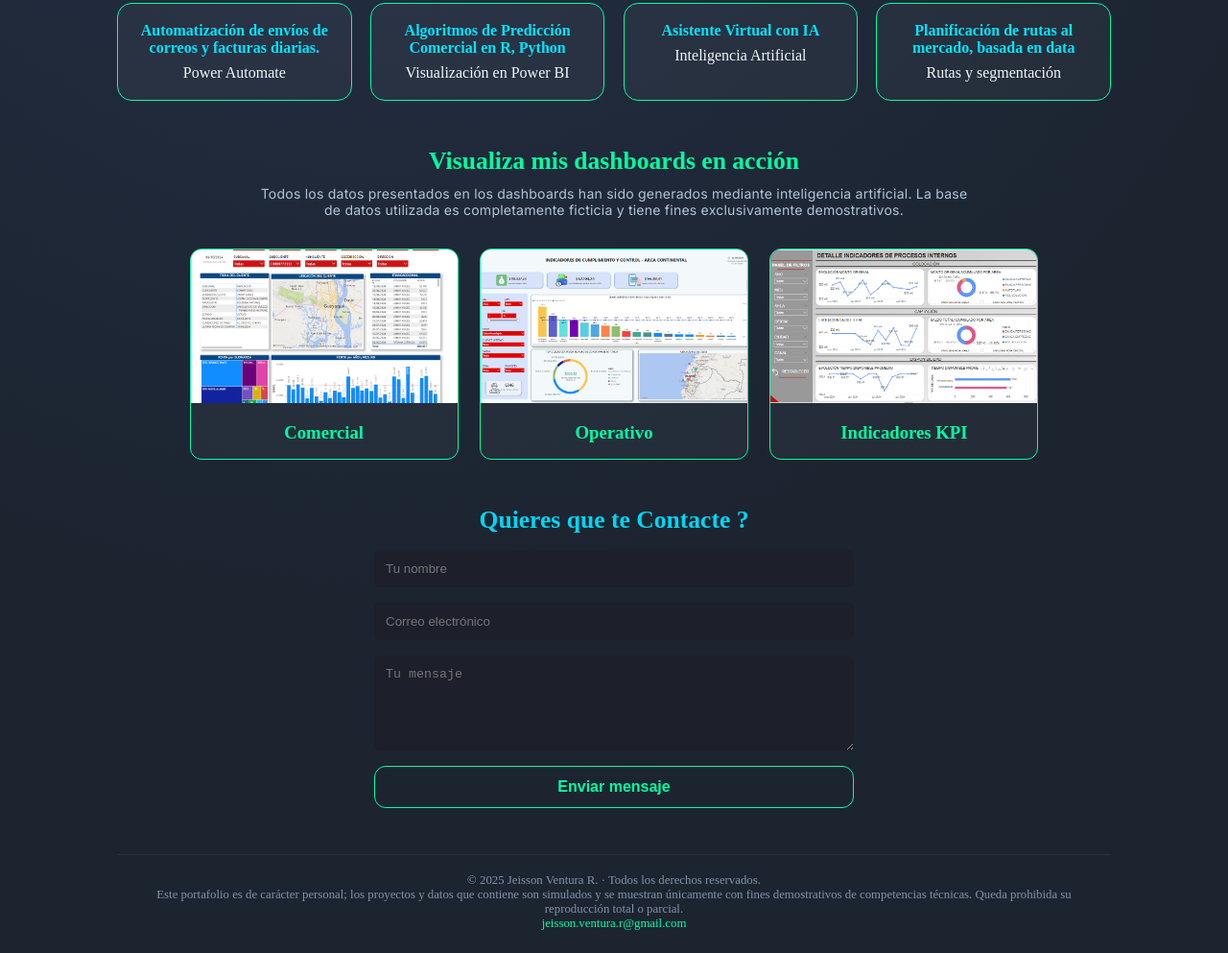
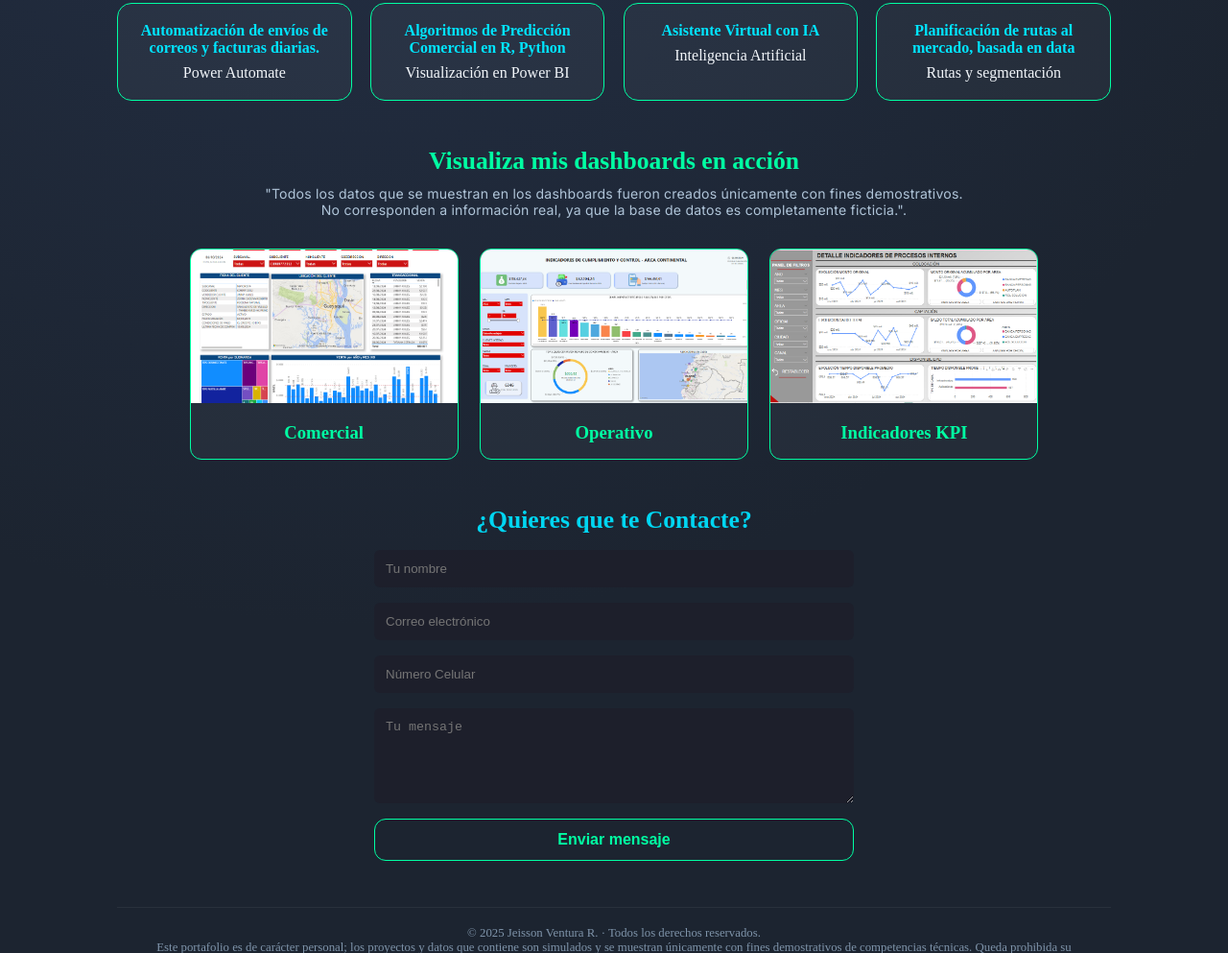
Before and after one commit to Jeisson27vr/Portafolio_JeissonVR, a website built with webpack: page index.html in a window 1280 px wide. Shown: the part 1326-2319 px from the top of the page at 96% size. Built offline with nearby package versions, Linux system fonts and the light colour scheme; files whose address does not match are found by name.

Commit message:
index.html

```diff
--- a/index.html
+++ b/index.html
@@ -394,7 +394,7 @@
     <section id="dashboards">
       <h2 class="dash-title">Visualiza mis dashboards en acción</h2>
       <p class="dash-note">
-        Todos los datos presentados en los dashboards han sido generados mediante inteligencia artificial. La base de datos utilizada es completamente ficticia y tiene fines exclusivamente demostrativos.
+        "Todos los datos que se muestran en los dashboards fueron creados únicamente con fines demostrativos. No corresponden a información real, ya que la base de datos es completamente ficticia.".
       </p>
       <div class="dashboard-gallery">
         <div class="dashboard-card"
@@ -417,10 +417,11 @@
 
     <!-- Contacto -->
     <section id="contacto">
-      <h2>Quieres que te Contacte ?</h2>
+      <h2>¿Quieres que te Contacte?</h2>
       <form action="https://formspree.io/f/xblovgon" method="POST" onsubmit="mostrarGracias(event)">
         <input type="text" name="name" placeholder="Tu nombre" required />
         <input type="email" name="email" placeholder="Correo electrónico" required />
+         <input type="text" name="phone" placeholder="Número Celular" required />
         <textarea name="message" rows="5" placeholder="Tu mensaje" required></textarea>
         <button type="submit" class="btn primary">Enviar mensaje</button>
       </form>
```
